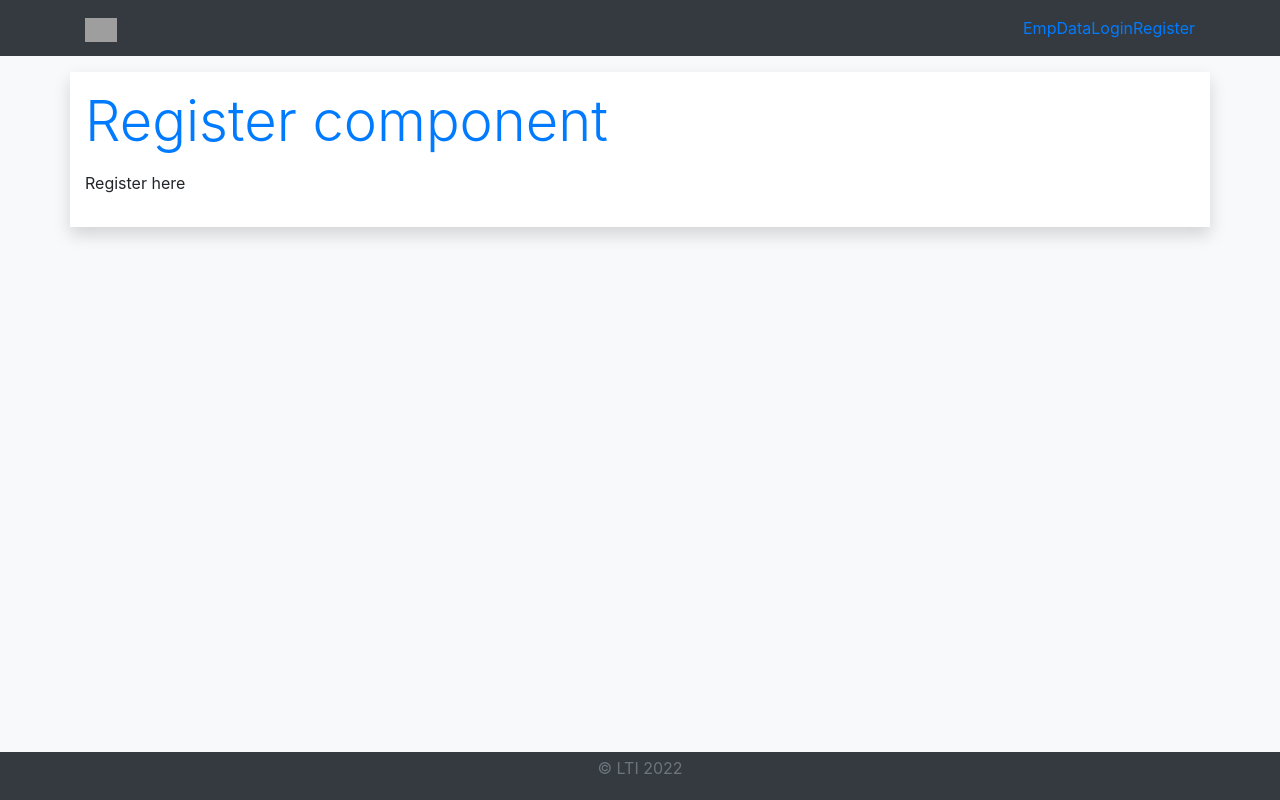
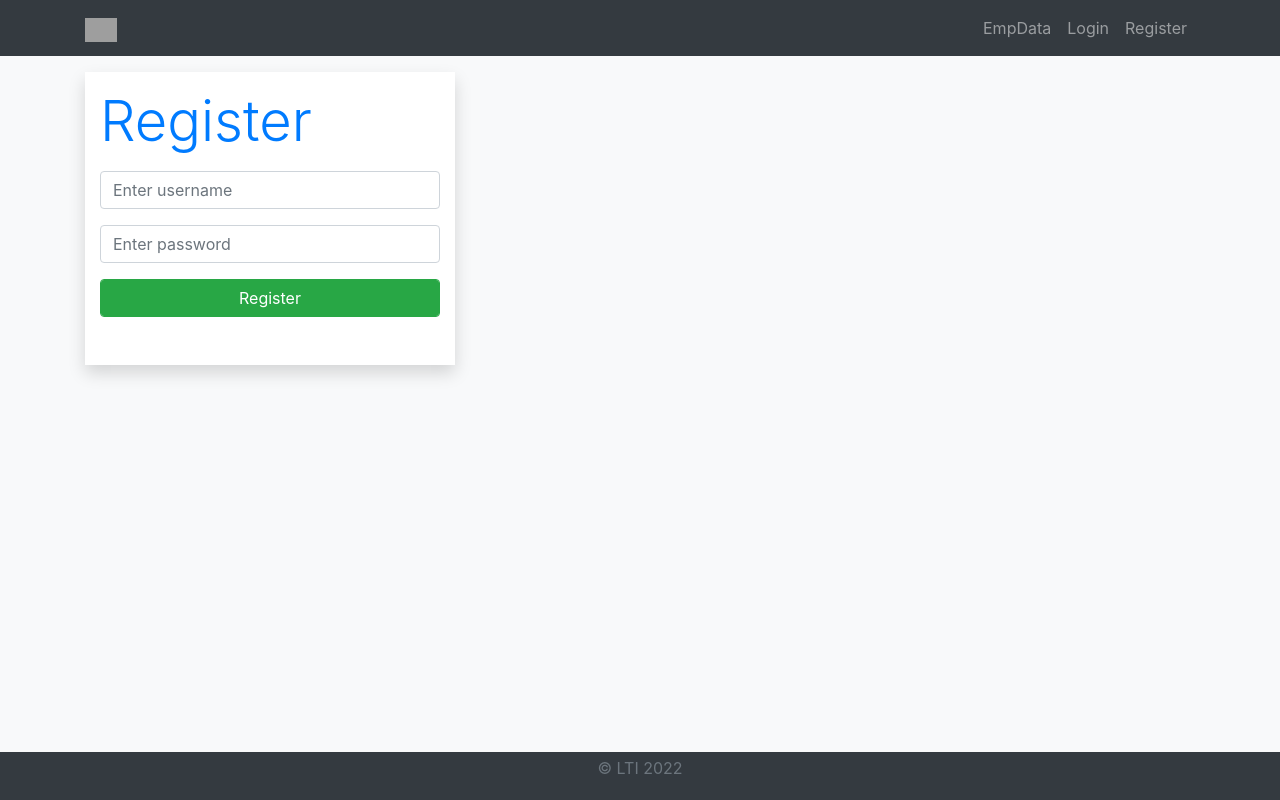
Before and after one commit to shridhar-javafsd/lti-react-demo-app, a React (Create React App) app: page /register in a window 1280 px wide. Built offline with nearby package versions, Linux system fonts and the light colour scheme; grey boxes are pictures that could not be loaded.

Commit message:
react routing

```diff
--- a/src/Routes.js
+++ b/src/Routes.js
@@ -6,6 +6,7 @@ import Header from './components/Header';
 import Home from './components/Home';
 import Login from './components/Login';
 import Register from './components/Register';
+import Page404 from './components/Page404';
 
 import EmployeeData from './components/EmployeeData';
 
@@ -22,6 +23,8 @@ const Routes = () => {
                             <Route path="/emp"> <EmployeeData/> </Route>
                             <Route path="/login"> <Login/> </Route>
                             <Route path="/register"> <Register/> </Route>
+                            <Route exact path="/"> <Home/> </Route>
+                            <Route path="/*"> <Page404/> </Route>
                         </Switch>
                     </div>
                     <Footer />
--- a/src/components/Header.js
+++ b/src/components/Header.js
@@ -5,9 +5,9 @@ const Header = () => {
   return (
     <div>
       <header className="header sticky-top">
-        <nav className="navbar navbar-fixed-top navbar-expand-lg navbar-dark bg-dark text-muted">
+        <nav className="navbar navbar-fixed-top navbar-expand-lg navbar-dark bg-dark">
           <div className="container">
-            <Link className="navbar-brand" to="/home">
+            <Link className="navbar-brand" to="/">
               <img src="https://www.lntinfotech.com/wp-content/uploads/2017/06/LTI_Lets_solve.png"
                 height="24px" alt="LTI" />
             </Link>
@@ -17,13 +17,13 @@ const Header = () => {
             <div class="collapse navbar-collapse" id="navbarResponsive">
               <ul class="navbar-nav ml-auto">
                 <li className="nav-item">
-                  <Link className="nav-span" to="/emp" > EmpData </Link>
+                  <Link className="nav-link" to="/emp" > EmpData </Link>
                 </li>
                 <li className="nav-item">
-                  <Link className="nav-span" to="/login" > Login </Link>
+                  <Link className="nav-link" to="/login" > Login </Link>
                 </li>
                 <li className="nav-item">
-                  <Link className="nav-span" to="/register" > Register </Link>
+                  <Link className="nav-link" to="/register" > Register </Link>
                 </li>
               </ul>
             </div>
--- /dev/null
+++ b/src/components/Page404.js
@@ -0,0 +1,14 @@
+
+
+const Page404 = () => {
+
+    return (
+        <div className="container bg-white shadow mt-3 mb-3 pt-3 pb-3">
+            <p className="display-4 text-primary">404</p>
+            <p>Page not found!</p>
+        </div>
+    );
+
+}
+
+export default Page404;
--- a/src/components/Register.js
+++ b/src/components/Register.js
@@ -2,9 +2,37 @@
 const Register = () => {
 
     return (
-        <div className="container bg-white shadow mt-3 mb-3 pt-3 pb-3">
-            <p className="display-4 text-primary">Register component</p>
-            <p>Register here</p>
+        <div className="container">
+            <div className="col-4 bg-white shadow mt-3 mb-3 pt-3 pb-3">
+                <p className="display-4 text-primary">Register</p>
+                <form className="form form-group" >
+                    <div>
+                        <input
+                            type="text"
+                            id="userName"
+                            className="form-control mb-3"
+                            value=""
+                            onChange={(e) => { console.log(e.target.value); }}
+                            placeholder="Enter username"
+                        />
+                        <input
+                            type="password"
+                            id="password"
+                            className="form-control mb-3"
+                            value=""
+                            onChange={(e) => { console.log(e.target.value); }}
+                            placeholder="Enter password"
+                        />
+                        <input
+                            type="submit"
+                            id="submit"
+                            className="form-control mb-3 btn btn-success"
+                            value="Register"
+                            onClick={(e) => { alert('done!'); }}
+                        />
+                    </div>
+                </form>
+            </div>
         </div>
     );
 
```
